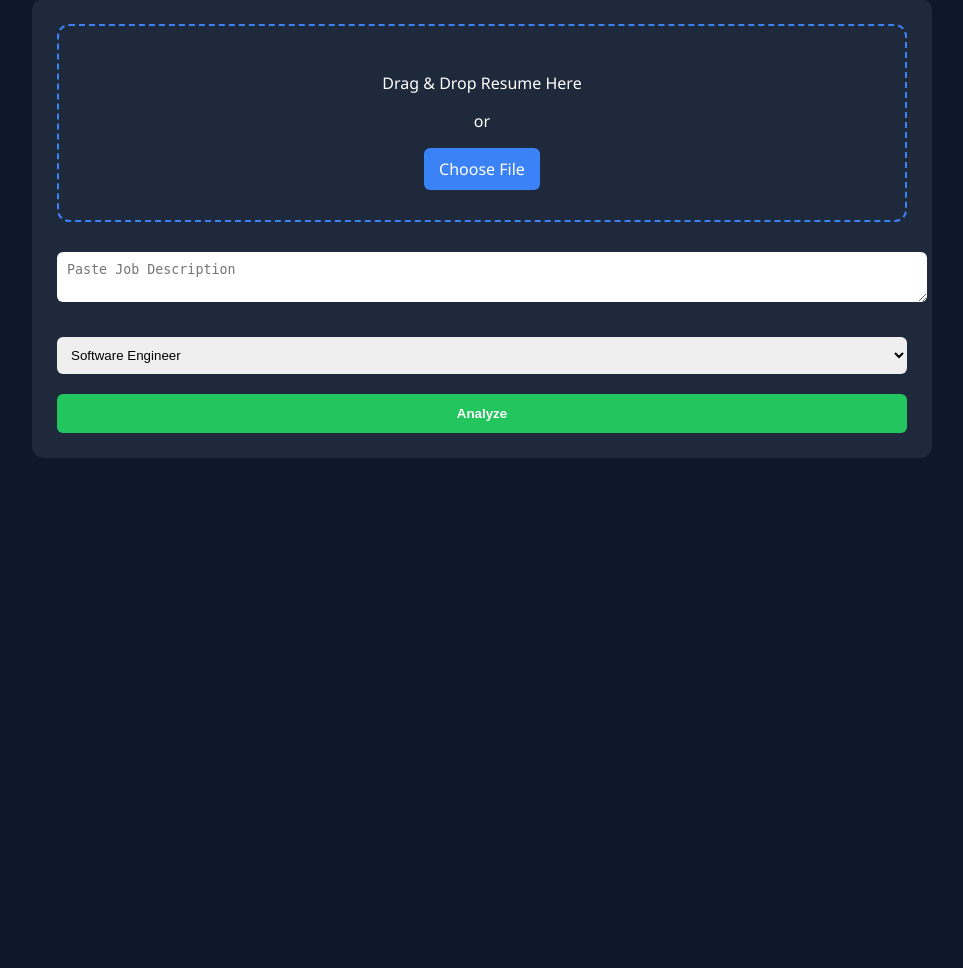
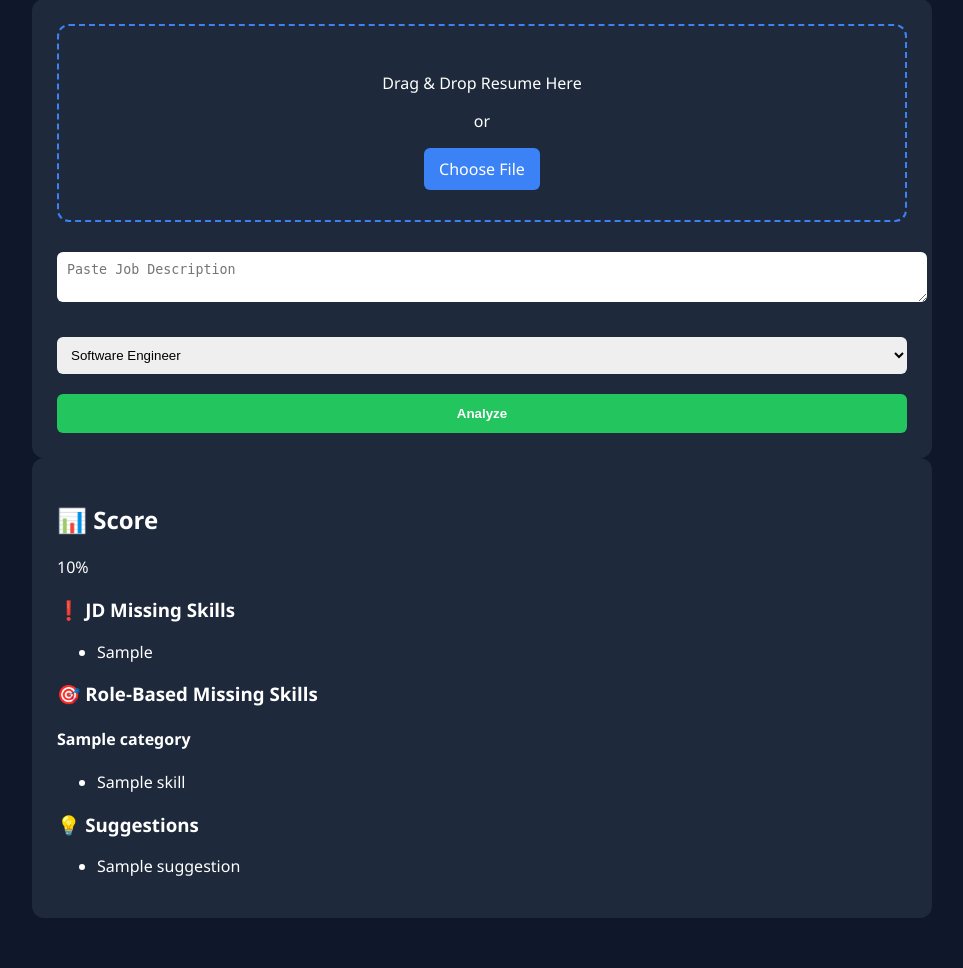
Before and after one commit to harshpawarwork/Smart-Resume-Analyzer, a Flask app: template templates/index.html in a window 1280 px wide. Shown: the part 115-1083 px from the top of the page, without its empty margins (158-1121 px from the left). Before the commit the page ends 573 px from the top, so only its background shows below. Run offline with Flask 3, Linux system fonts and the light colour scheme; the template is opened without the code that fills it: most values are stand-ins (such as "Sample title", 1, 10 or a date in 2020).

Commit message:
Updated resume analyzer with role-based logic

```diff
--- a/app.py
+++ b/app.py
@@ -14,38 +14,47 @@ app = Flask(__name__)
 @app.route("/", methods=["GET", "POST"])
 def index():
     if request.method == "POST":
-        file = request.files["resume"]
-        job_desc = request.form["job_desc"]
-        role = request.form["role"]
+        try:
+            file = request.files["resume"]
+            job_desc = request.form["job_desc"]
+            role = request.form["role"]
 
-        resume_text = extract_text(file)
+            # 🔥 Check file
+            if not file:
+                return "No file uploaded"
 
-        if resume_text in ["ERROR", "NO_TEXT"]:
-            return "Error processing resume"
+            resume_text = extract_text(file)
 
-        resume_clean = clean_text(resume_text)
-        job_clean = clean_text(job_desc)
+            if resume_text in ["ERROR", "NO_TEXT"]:
+                return "Error reading resume"
 
-        score = calculate_similarity(resume_clean, job_clean)
+            resume_clean = clean_text(resume_text)
+            job_clean = clean_text(job_desc)
 
-        jd_missing = jd_missing_skills(resume_clean, job_clean)
+            score = calculate_similarity(resume_clean, job_clean)
 
-        role_missing = role_missing_by_category(
-            resume_clean,
-            ROLES[role]
-        )
+            jd_missing = jd_missing_skills(resume_clean, job_clean)
 
-        suggestions = generate_suggestions(role_missing)
+            role_missing = role_missing_by_category(
+                resume_clean,
+                ROLES[role]
+            )
 
-        return render_template(
-            "index.html",
-            score=score,
-            jd_missing=jd_missing,
-            role_missing=role_missing,
-            suggestions=suggestions
-        )
+            suggestions = generate_suggestions(role_missing)
 
-    return render_template("index.html")
+            # 🔥 IMPORTANT: send everything
+            return render_template(
+                "index.html",
+                score=score,
+                jd_missing=jd_missing,
+                role_missing=role_missing,
+                suggestions=suggestions
+            )
+
+        except Exception as e:
+            return f"Error: {str(e)}"
+
+    return render_template("index.html", score=None)
 
 
 if __name__ == "__main__":
--- a/templates/index.html
+++ b/templates/index.html
@@ -13,7 +13,7 @@
 
     <form method="POST" enctype="multipart/form-data" class="card">
 
-        <!-- Drag & Drop -->
+        <!-- 🔥 Drag & Drop Upload -->
         <div id="drop-area">
             <p id="file-label">Drag & Drop Resume Here</p>
             <p>or</p>
@@ -21,8 +21,10 @@
             <input type="file" id="fileElem" name="resume" accept=".pdf" required>
         </div>
 
+        <!-- Job Description -->
         <textarea name="job_desc" placeholder="Paste Job Description" required></textarea>
 
+        <!-- Role -->
         <select name="role">
             <option>Software Engineer</option>
             <option>Data Analyst</option>
@@ -32,14 +34,64 @@
         <button type="submit">Analyze</button>
     </form>
 
+    <!-- 🔥 RESULT SECTION -->
+    {% if score is not none %}
+    <div class="card">
+
+        <h2>📊 Score</h2>
+        <div class="score">{{ score }}%</div>
+
+        <h3>❗ JD Missing Skills</h3>
+        {% if jd_missing %}
+        <ul>
+            {% for s in jd_missing %}
+                <li>{{ s }}</li>
+            {% endfor %}
+        </ul>
+        {% else %}
+        <p>No major missing skills</p>
+        {% endif %}
+
+        <h3>🎯 Role-Based Missing Skills</h3>
+
+        {% for category, skills in role_missing.items() %}
+            <h4>{{ category }}</h4>
+
+            {% if skills %}
+            <ul>
+                {% for s in skills %}
+                    <li>{{ s }}</li>
+                {% endfor %}
+            </ul>
+            {% else %}
+            <p>All skills covered</p>
+            {% endif %}
+
+        {% endfor %}
+
+        <h3>💡 Suggestions</h3>
+        {% if suggestions %}
+        <ul>
+            {% for s in suggestions %}
+                <li>{{ s }}</li>
+            {% endfor %}
+        </ul>
+        {% else %}
+        <p>No suggestions</p>
+        {% endif %}
+
+    </div>
+    {% endif %}
+
 </div>
 
+<!-- 🔥 DRAG & DROP SCRIPT -->
 <script>
 let dropArea = document.getElementById("drop-area");
 let fileInput = document.getElementById("fileElem");
 let fileLabel = document.getElementById("file-label");
 
-// Highlight
+// Highlight on drag
 dropArea.addEventListener("dragover", (e) => {
     e.preventDefault();
     dropArea.classList.add("highlight");
@@ -57,13 +109,11 @@ dropArea.addEventListener("drop", (e) => {
     let files = e.dataTransfer.files;
     if (files.length > 0) {
         fileInput.files = files;
-
-        // ✅ SHOW FILE NAME
         fileLabel.innerText = "Selected: " + files[0].name;
     }
 });
 
-// Choose file (important fix)
+// File chooser
 fileInput.addEventListener("change", () => {
     if (fileInput.files.length > 0) {
         fileLabel.innerText = "Selected: " + fileInput.files[0].name;
```
